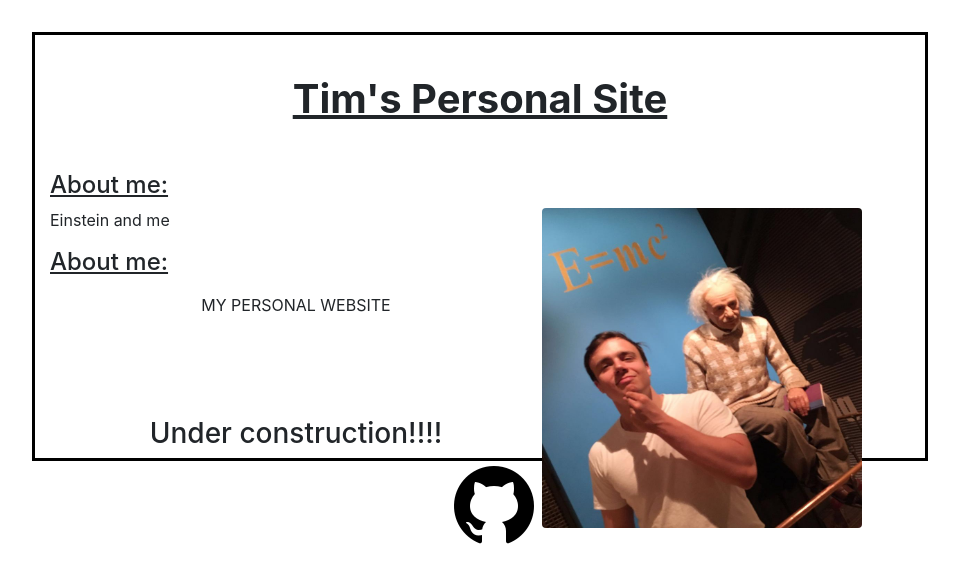
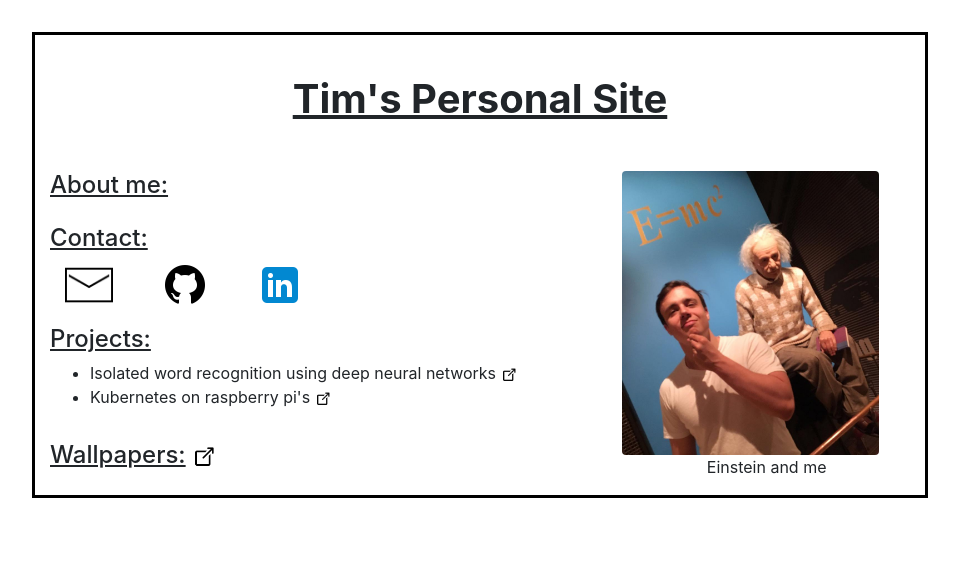
Before and after one commit to tthebst/personal_website, a Flask app: page / in a window 1280 px wide. Shown: the top 583 px of the page, without its empty margins (160-1119 px from the left). Run offline with Flask 2, Linux system fonts and the light colour scheme; data that the repository does not hold is empty; some libraries are stand-ins or nearby versions.

Commit message:
made pictures fluid and added arm builder

```diff
--- a/app.py
+++ b/app.py
@@ -16,6 +16,13 @@ def hello():
     return render_template("home.html", aboutme=aboutme)
 
 
+@app.route("/wallpapers")
+def wallpapers():
+    aboutme = get_txt_aws("aboutme.txt")
+
+    return render_template("wallpapers.html", aboutme=aboutme)
+
+
 def get_txt_aws(filename):
     s3 = boto3.client('s3',
                       # aws_access_key_id=os.environ['AWS-ACCESS-KEY-ID'],
--- a/static/styles/style.css
+++ b/static/styles/style.css
@@ -27,5 +27,14 @@ img.center {
 {
   width: 20em;
   height: 20em;
-  margin-right: 3em;
+  margin-right: 1em;
+  margin-left: 1em;
 }
+.icons{
+  width: 3em;
+  height: 3em;
+}
+.link{
+  width: 1em;
+  height: 1em;
+}
--- a/templates/base.html
+++ b/templates/base.html
@@ -5,7 +5,7 @@
     <meta name="viewport" content="width=device-width, initial-scale=1.0">
     <meta http-equiv="X-UA-Compatible" content="ie=edge">
     <meta name="description"
-        content="personal website,tim,gretler,switzerland,eth, machine learning, big data, blockchain, deep learning, buzzwords">
+        content="personal website,tim,gretler,tim gretler,timgretler,switzerland,eth, machine learning, big data, blockchain, deep learning, buzzwords">
     <meta name="keywords" content="tim,gretler,tim gretler,personal, website,  ">
     <meta name="author" content="Tim Gretler">
     <link rel="stylesheet" type="text/css" href="{{ url_for('static',filename='styles/style.css') }}">
@@ -31,7 +31,7 @@
 </body>
 
 
-<script>
 
 
-</html >
+
+</html>
--- a/templates/home.html
+++ b/templates/home.html
@@ -5,26 +5,80 @@
 <div class="container-fluid" id="mainbox">
     <h1 class="center" style="padding: 1em;text-align: center"><b><u>Tim's Personal Site</u></b></h1>
 
-    <div>
-        <h4><u>About me:</u></h4>
-        <figure>
-            <img src="static/img/me.jpeg" class="rounded float-right me" alt="...">
-            <figcaption> Einstein and me</figcaption>
-        </figure>
-        <p>{{ aboutme }}</p>
 
-    </div>
-    <div>
-        <h4><u>About me:</u></h4>
-        <p>{{ aboutme }}</p>
+
+
+
+    <div class="container">
+        <div class="row">
+            <div class="col-8">
+                <div class="row">
+                    <h4><u>About me:</u></h4>
+                </div>
+                <div class="row">
+                    {{ aboutme }}
+                </div>
+                <div class="row" style="margin-top: 1em">
+                    <h4><u>Contact:</u></h4>
+
+                </div>
+                <div class="row">
+                    <div class="col-2">
+                        <a href="mailto: gretler.tim@gmail.com"> <img src="static/img/icons8-important-mail-100.png"
+                                class="roundeds icons img-fluid" alt="..."></a>
+                    </div>
+                    <div class="col-2"><a href="http://github.com/tthebst" target="_blank"
+                            rel="noopener noreferrer"><img src="static/img/icons8-github-96.png"
+                                class="rounded icons img-fluid" alt="..."></a>
+                    </div>
+                    <div class="col-2"><a href="http://linkedin.com/in/tim-gretler" target="_blank"
+                            rel="noopener noreferrer"><img src="static/img/icons8-linkedin-96.png"
+                                class="rounded icons img-fluid" alt="..."></a>
+                    </div>
+
+                </div>
+                <div class="row" style="margin-top: 1em">
+                    <h4><u>Projects:</u></h4>
+                </div>
+                <div class="row">
+                    <ul>
+                        <li>Isolated word recognition using deep neural networks <a href="https://www.speechgroup.ch"
+                                target="_blank" rel="noopener noreferrer"><img
+                                    src="static/img/icons8-external-link-90.png" class="rounded icons link"
+                                    alt="..."></a>
+                        </li>
+                        <li>Kubernetes on raspberry pi's <a href="https://github.com/tthebst/k8s" target="_blank"
+                                rel="noopener noreferrer"><img src="static/img/icons8-external-link-90.png"
+                                    class="rounded icons link img-fluid" alt="..."></a> </li>
+                    </ul>
+
+                </div>
+                <div class="row" style="margin-top: 1em">
+                    <h4><u>Wallpapers:</u> <a href="/wallpapers"> <img src="static/img/icons8-external-link-90.png"
+                                class="rounded icons link img-fluid" alt="..."></a> </h4>
+                </div>
+
+
+            </div>
+
+
+
+
+            <div class="col-4 container-fluid">
+                <img src="static/img/me.jpeg" class="rounded img-fluid float-right me" alt="...">
+                <p style="text-align: center">Einstein and me</p>
+            </div>
+        </div>
+
+
+
+
     </div>
 
 
 
 
-    <p style="text-align: center">MY PERSONAL WEBSITE</p>
-    <h3 class="center" style="padding-top: 3em;text-align: center">Under construction!!!!</h3>
-    <img src="static/img/icons8-github-96.png" class="rounded float-right" alt="...">
+
 </div>
 
 
```
Also changed, not shown: templates/wallpapers.html (added, +14 -0 lines), static/img/icons8-external-link-90.png (added), texts/aboutme.txt (line endings or trailing spaces), 2 other files.
